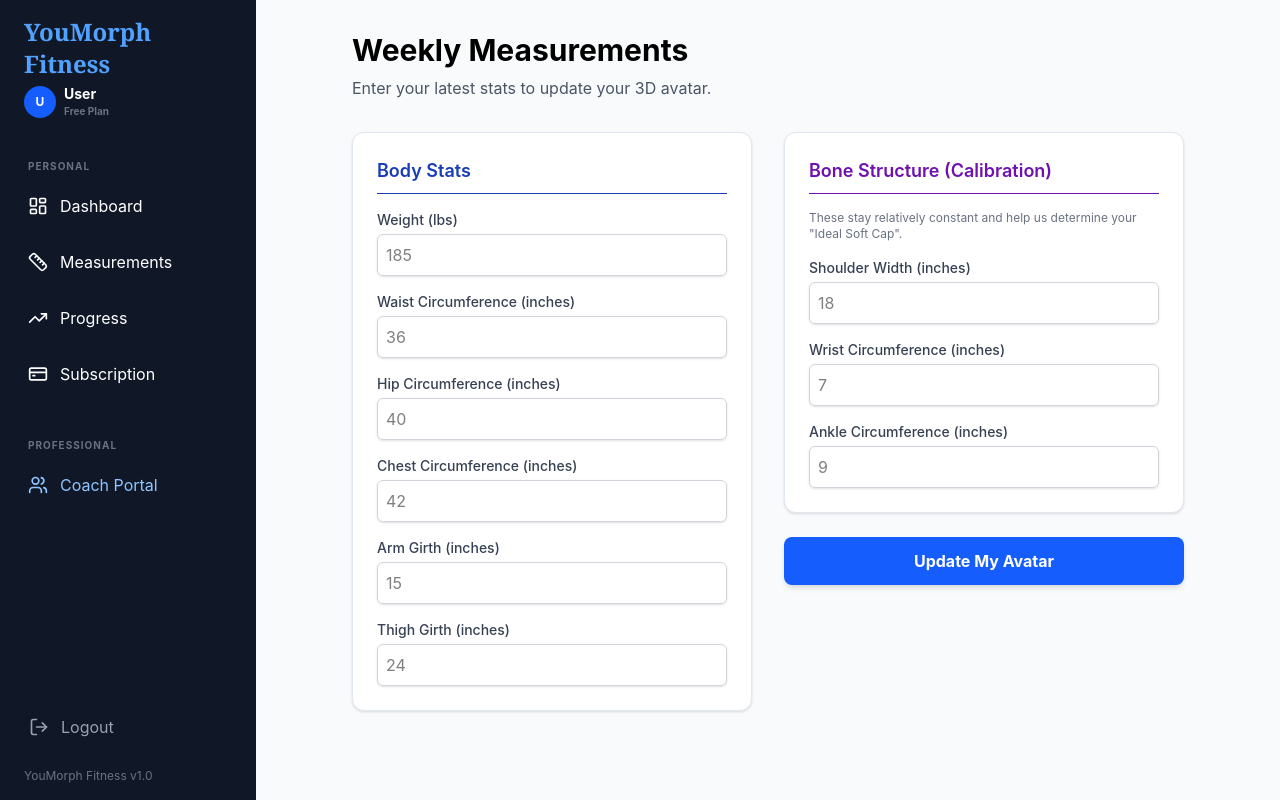
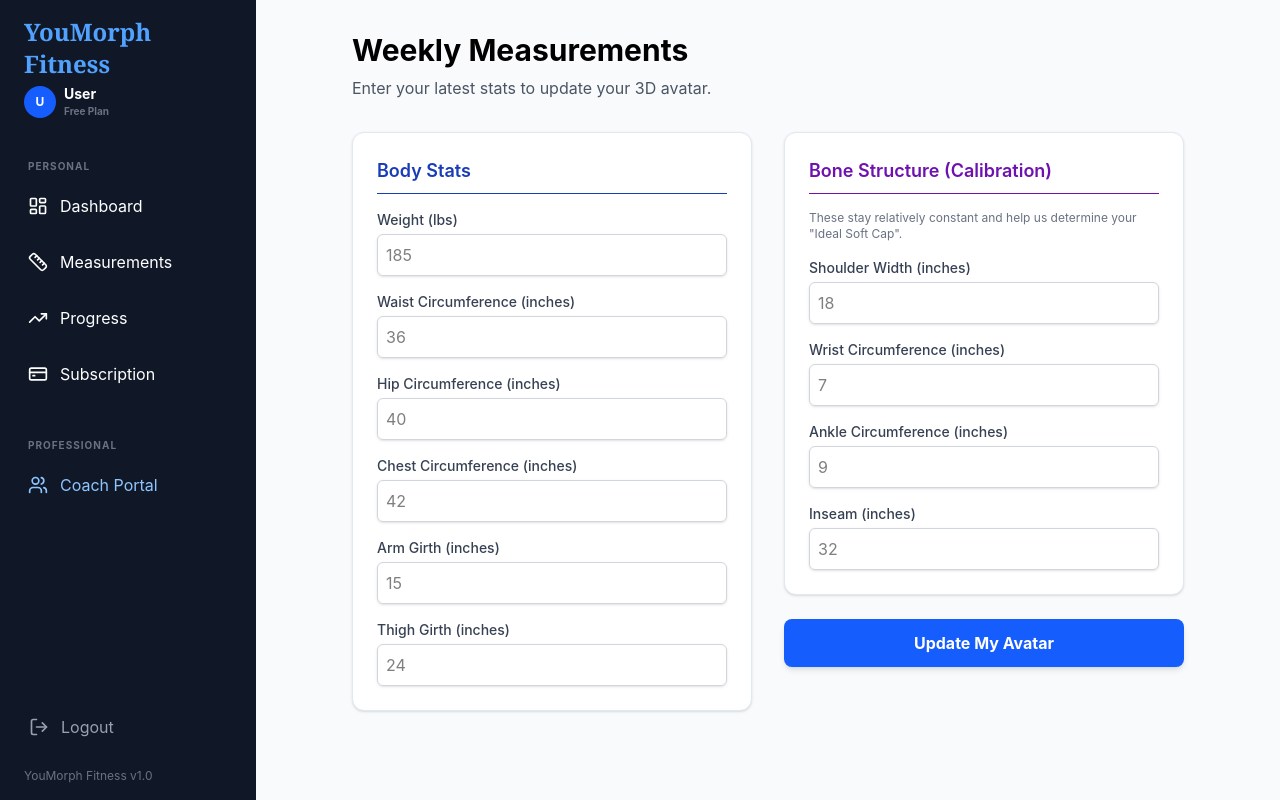
Before and after one commit to StephenJFF/you-morph-frontend, a React (Vite) app: page /measurements in a window 1280 px wide. Built offline with nearby package versions, Linux system fonts and the light colour scheme; no server answers; sample sign-in values are in the browser's storage.

Commit message:
Refine inseam morph targets and update measurement forms

```diff
--- a/src/components/3d/Avatar.tsx
+++ b/src/components/3d/Avatar.tsx
@@ -57,10 +57,12 @@ const AvatarMesh = ({ position = [0, 0, 0] as [number, number, number], isGhost
         const count = geo.attributes.position.count;
         const deltas = new Float32Array(count);
 
-        // Use the weight_down morph target (index 3) to simulate "heat"
         const morphTargets = (geo as any).morphAttributes?.position;
-        if (morphTargets && morphTargets[3]) {
-          const weightDownDelta = morphTargets[3].array;
+        const dict = (bodyMesh as any).morphTargetDictionary;
+        const weightDownIndex = dict ? dict['weight_down'] : 3;
+
+        if (morphTargets && morphTargets[weightDownIndex]) {
+          const weightDownDelta = morphTargets[weightDownIndex].array;
           for (let i = 0; i < count; i++) {
             const dx = weightDownDelta[i * 3];
             const dy = weightDownDelta[i * 3 + 1];
@@ -70,6 +72,7 @@ const AvatarMesh = ({ position = [0, 0, 0] as [number, number, number], isGhost
         }
         geo.setAttribute('aDelta', new THREE.BufferAttribute(deltas, 1));
       }
+
     }
   }, [bodyMesh]);
 
--- a/src/pages/Measurements.tsx
+++ b/src/pages/Measurements.tsx
@@ -15,6 +15,7 @@ const Measurements = () => {
     shoulderInches: '',
     wristInches: '',
     ankleInches: '',
+    inseamInches: '',
   });
 
   const handleChange = (e: React.ChangeEvent<HTMLInputElement>) => {
@@ -34,6 +35,7 @@ const Measurements = () => {
       shoulder: parseFloat(formData.shoulderInches) * 2.54 / 60,
       wrist: parseFloat(formData.wristInches) * 2.54 / 25,
       ankle: parseFloat(formData.ankleInches) * 2.54 / 35,
+      inseam: parseFloat(formData.inseamInches) * 2.54 / 120,
     });
 
     setSaved(true);
@@ -122,6 +124,13 @@ const Measurements = () => {
                   className="mt-1 block w-full border border-gray-300 rounded-md shadow-sm p-2" placeholder="9"
                 />
               </div>
+              <div>
+                <label className="block text-sm font-medium text-gray-700">Inseam (inches)</label>
+                <input
+                  type="number" name="inseamInches" value={formData.inseamInches} onChange={handleChange}
+                  className="mt-1 block w-full border border-gray-300 rounded-md shadow-sm p-2" placeholder="32"
+                />
+              </div>
             </div>
           </div>
 
--- a/src/store/engineStore.ts
+++ b/src/store/engineStore.ts
@@ -225,6 +225,7 @@ export const useEngineStore = create<EngineState>((set, get) => ({
       if (data.shoulder !== undefined) userUpdate.shoulder_cm = data.shoulder * 60;
       if (data.wrist !== undefined) userUpdate.wrist_cm = data.wrist * 25;
       if (data.ankle !== undefined) userUpdate.ankle_cm = data.ankle * 35;
+      if (data.inseam !== undefined) userUpdate.inseam_cm = data.inseam * 120;
 
       if (Object.keys(userUpdate).length > 0) {
         await fetch(`${API_BASE}/users/${userId}`, {
```
